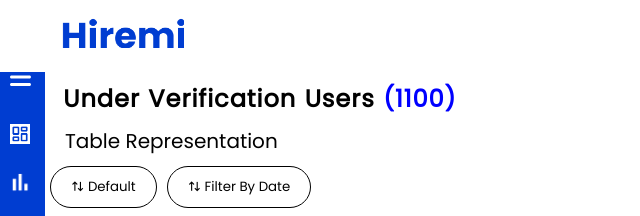
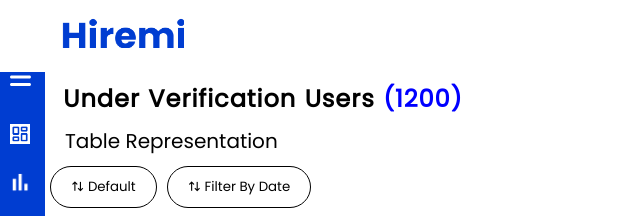
Before and after one commit to rishabh6592/Super-Admin, a plain HTML site: page Resource/Under-Verification/Under-verification.html in a window 1280 px wide. Shown: the top 216 px of the page, 0-640 px from the left. Drawn offline with nearby package versions, Linux system fonts and the light colour scheme; files whose address does not match are found by name.

Commit message:
nikita changed under verified no.

```diff
--- a/Resource/Under-Verification/Under-verification.html
+++ b/Resource/Under-Verification/Under-verification.html
@@ -92,7 +92,7 @@
     <!-- main content -->
     <div class="content">
         <div class="container">
-            <h2 style="margin-top: 5%;">Under Verification Users <span style="color: blue; ">(1100)</span></h2>
+            <h2 style="margin-top: 5%;">Under Verification Users <span style="color: blue; ">(1200)</span></h2>
             <p style="font-size: 20px; margin: 10px 15px;">Table Representation</p>
             <div class="btns">
                 <button class="Default"> <i class="ri-arrow-up-down-line"></i> Default</button>
--- a/Resource/Verified-User/style.css
+++ b/Resource/Verified-User/style.css
@@ -148,6 +148,7 @@ cursor: pointer;
  }
   h1 {
     color: #1e0808;
+
   }
   .container{
     width: 100%;
```
